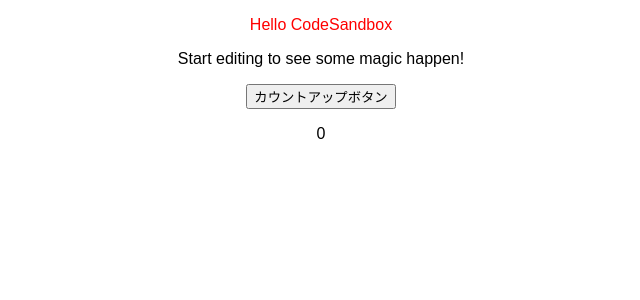
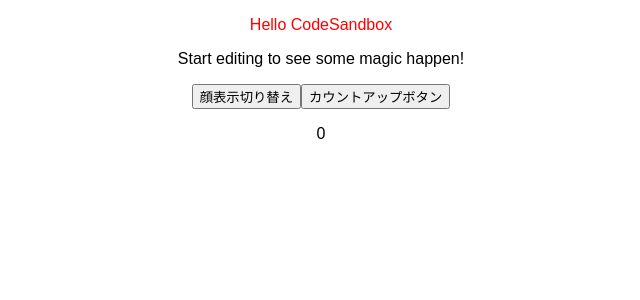
Before and after one commit to Mitsuya-Sora/react_study, a React (Create React App) app: page / in a window 1280 px wide. Shown: the top 300 px of the page, without its empty margins (319-959 px from the left). Built offline with nearby package versions, Linux system fonts and the light colour scheme.

Commit message:
useEffectの使用

```diff
--- a/src/App.js
+++ b/src/App.js
@@ -1,18 +1,22 @@
 import "./styles.css";
 import ColorfulMessage from "./components/ColorfulMessage";
-import { useState } from "react";
+import { useEffect, useState } from "react";
 
 export default function App() {
   const [num, countUp] = useState(0);
   const [isShow, switchIsShow] = useState(false);
 
-  const onClickButton = () => countUp(num + 1);
+  const countUpBtn = () => countUp(num + 1);
+  const switchFace = () => switchIsShow(!isShow);
 
-  if (num > 0 && num % 3 === 0) {
-    isShow || switchIsShow(true);
-  } else {
-    isShow && switchIsShow(false);
-  }
+  useEffect(() => {
+    if (num > 0 && num % 3 === 0) {
+      isShow || switchIsShow(true);
+    } else {
+      isShow && switchIsShow(false);
+    }
+    // eslint-disable-next-line react-hooks/exhaustive-deps
+  }, [num]);
 
   return (
     <div className="App">
@@ -21,7 +25,8 @@
         color="black"
         message="Start editing to see some magic happen!"
       />
-      <button onClick={onClickButton}>カウントアップボタン</button>
+      <button onClick={switchFace}>顔表示切り替え</button>
+      <button onClick={countUpBtn}>カウントアップボタン</button>
       <p>{num}</p>
       {isShow && <p>(**)</p>}
     </div>
```
